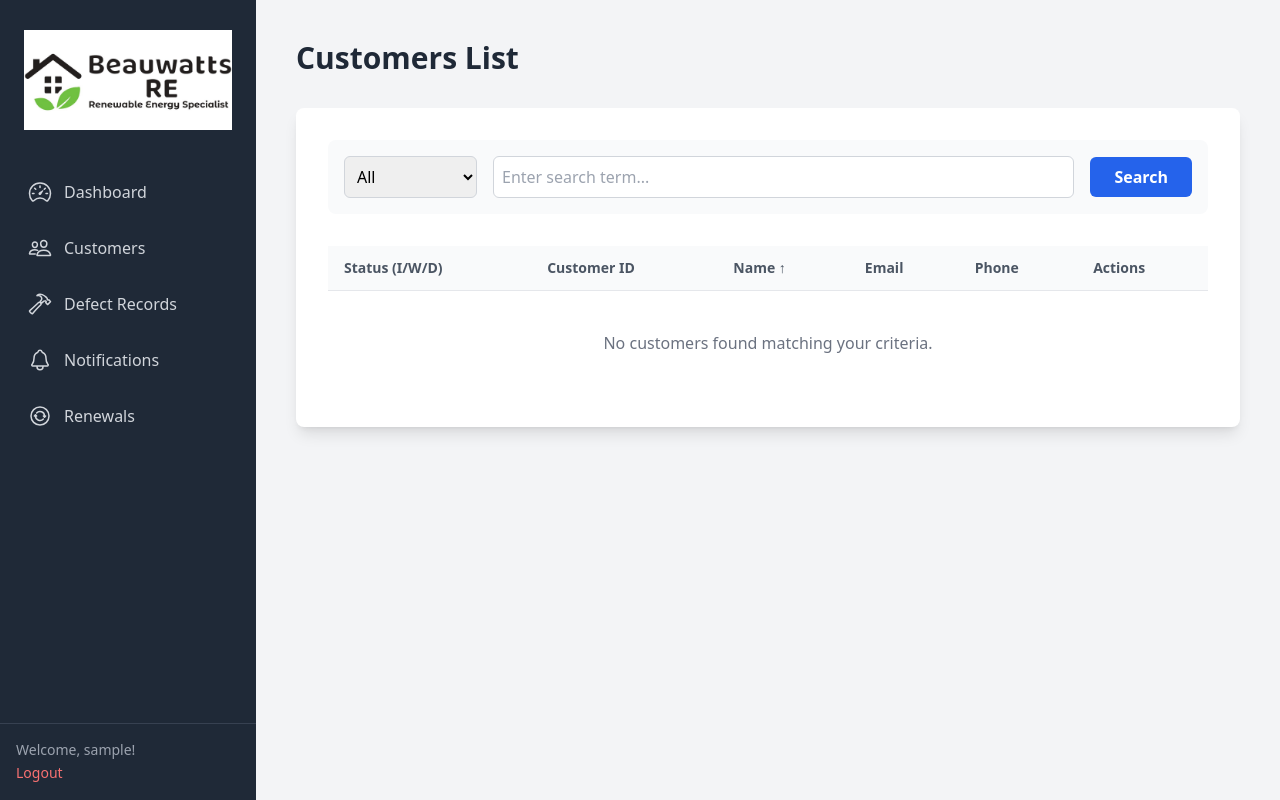
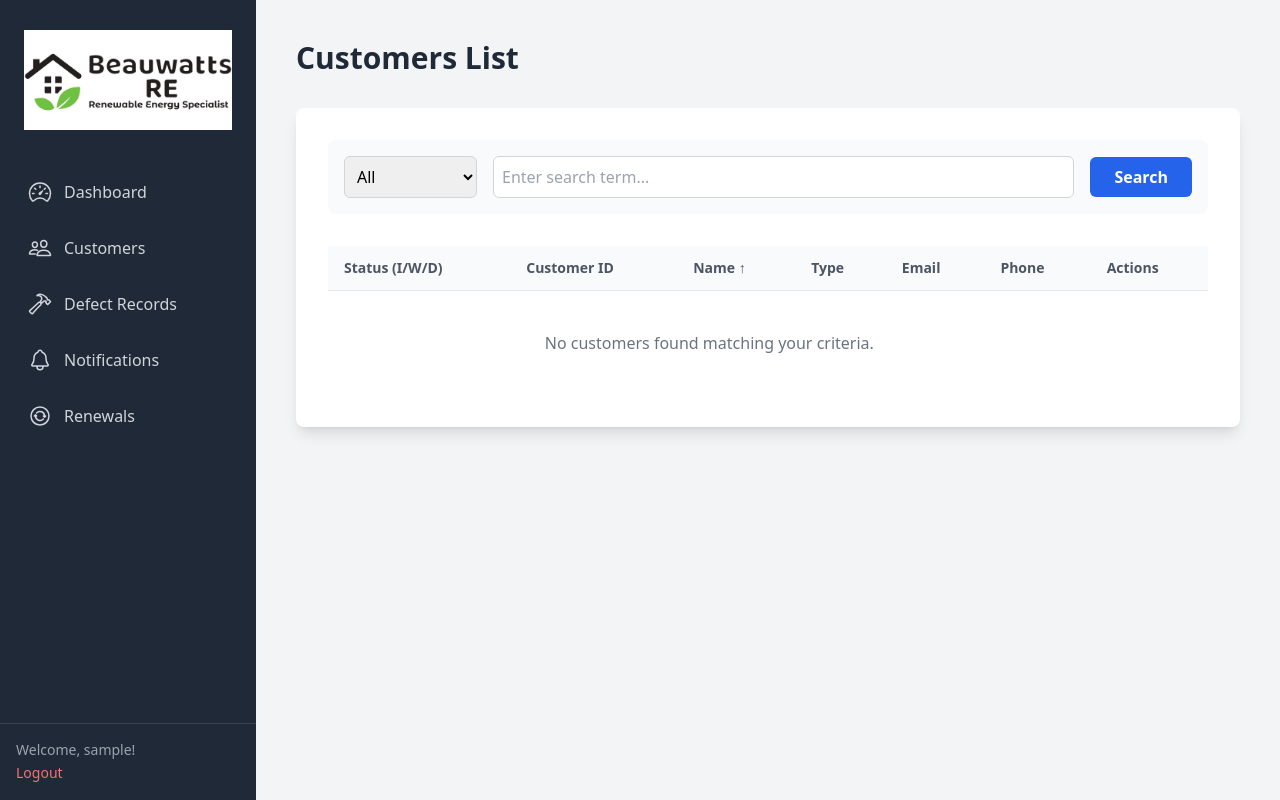
Before and after one commit to beauwattsgroup-sudo/beauwatts-mng-system, a Django app: page /customers/ in a window 1280 px wide. Run offline with Django 5.2, Linux system fonts and the light colour scheme; the visitor is signed in with stand-in values (Sample User, id 1); data that the repository does not hold is empty; some libraries are stand-ins or nearby versions.

Commit message:
Adding again

```diff
--- a/insurance_app/templates/insurance_app/customer_detail.html
+++ b/insurance_app/templates/insurance_app/customer_detail.html
@@ -10,6 +10,7 @@
                 <div>
                     <h1 class="text-3xl font-bold text-gray-800">{{ customer.customer_name }}</h1>
                     <p class="text-gray-500 font-mono">ID: {{ customer.id_customer }}</p>
+                    <p class="text-gray-600 font-medium">Type: {{ customer.customer_type }}</p>
                 </div>
                 <div class="flex space-x-2">
                     {% if perms.insurance_app.change_customer %}
--- a/insurance_app/templates/insurance_app/customer_list.html
+++ b/insurance_app/templates/insurance_app/customer_list.html
@@ -31,21 +31,31 @@
                             Customer ID {% if 'id_customer' in current_sort %}{% if current_sort|first == '-' %}&darr;{% else %}&uarr;{% endif %}{% endif %}
                         </a>
                     </th>
+
                     <th class="py-3 px-4 border-b text-left text-sm font-semibold text-gray-600">
                         <a href="?sort_by={% if current_sort == 'customer_name' %}-customer_name{% else %}customer_name{% endif %}&query={{ query|urlencode }}&search_field={{ search_field }}" class="hover:text-blue-600">
                             Name {% if 'customer_name' in current_sort %}{% if current_sort|first == '-' %}&darr;{% else %}&uarr;{% endif %}{% endif %}
                         </a>
                     </th>
+
+                    <th class="py-3 px-4 border-b text-left text-sm font-semibold text-gray-600">
+                        <a href="?sort_by={% if current_sort == 'customer_type' %}-customer_type{% else %}customer_type{% endif %}&query={{ query|urlencode }}&search_field={{ search_field }}" class="hover:text-blue-600"></a>
+                            Type {% if 'customer_type' in current_sort %}{% if current_sort|first == '-' %}&darr;{% else %}&uarr;{% endif %}{% endif %}
+                        </a>
+                    </th>
+
                     <th class="py-3 px-4 border-b text-left text-sm font-semibold text-gray-600">
                          <a href="?sort_by={% if current_sort == 'email' %}-email{% else %}email{% endif %}&query={{ query|urlencode }}&search_field={{ search_field }}" class="hover:text-blue-600">
                             Email {% if 'email' in current_sort %}{% if current_sort|first == '-' %}&darr;{% else %}&uarr;{% endif %}{% endif %}
                         </a>
                     </th>
+
                     <th class="py-3 px-4 border-b text-left text-sm font-semibold text-gray-600">
                          <a href="?sort_by={% if current_sort == 'phone_num' %}-phone_num{% else %}phone_num{% endif %}&query={{ query|urlencode }}&search_field={{ search_field }}" class="hover:text-blue-600">
                             Phone {% if 'phone_num' in current_sort %}{% if current_sort|first == '-' %}&darr;{% else %}&uarr;{% endif %}{% endif %}
                         </a>
                     </th>
+
                     <th class="py-3 px-4 border-b text-left text-sm font-semibold text-gray-600">Actions</th>
                 </tr>
             </thead>
@@ -81,6 +91,8 @@
                     <td class="py-3 px-4 border-b font-mono">{{ customer.id_customer }}</td>
 
                     <td class="py-3 px-4 border-b font-medium text-gray-900">{{ customer.customer_name }}</td>
+
+                    <td class="py-3 px-4 border-b">{{ customer.customer_type|default:" " }}</td>
 
                     <td class="py-3 px-4 border-b">{{ customer.email|default:"N/A" }}</td>
 
```
Also changed, not shown: insurance_app/migrations/0003_customer_customer_type.py (added).
